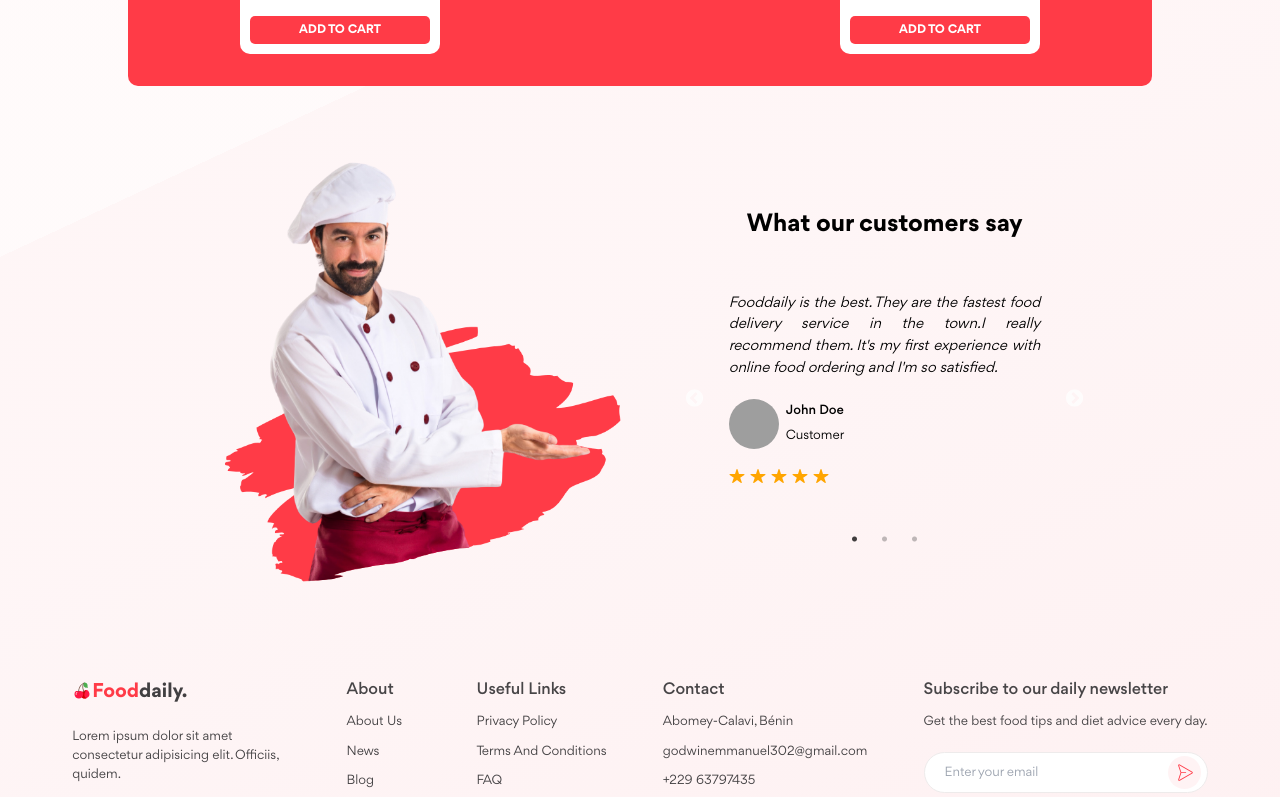
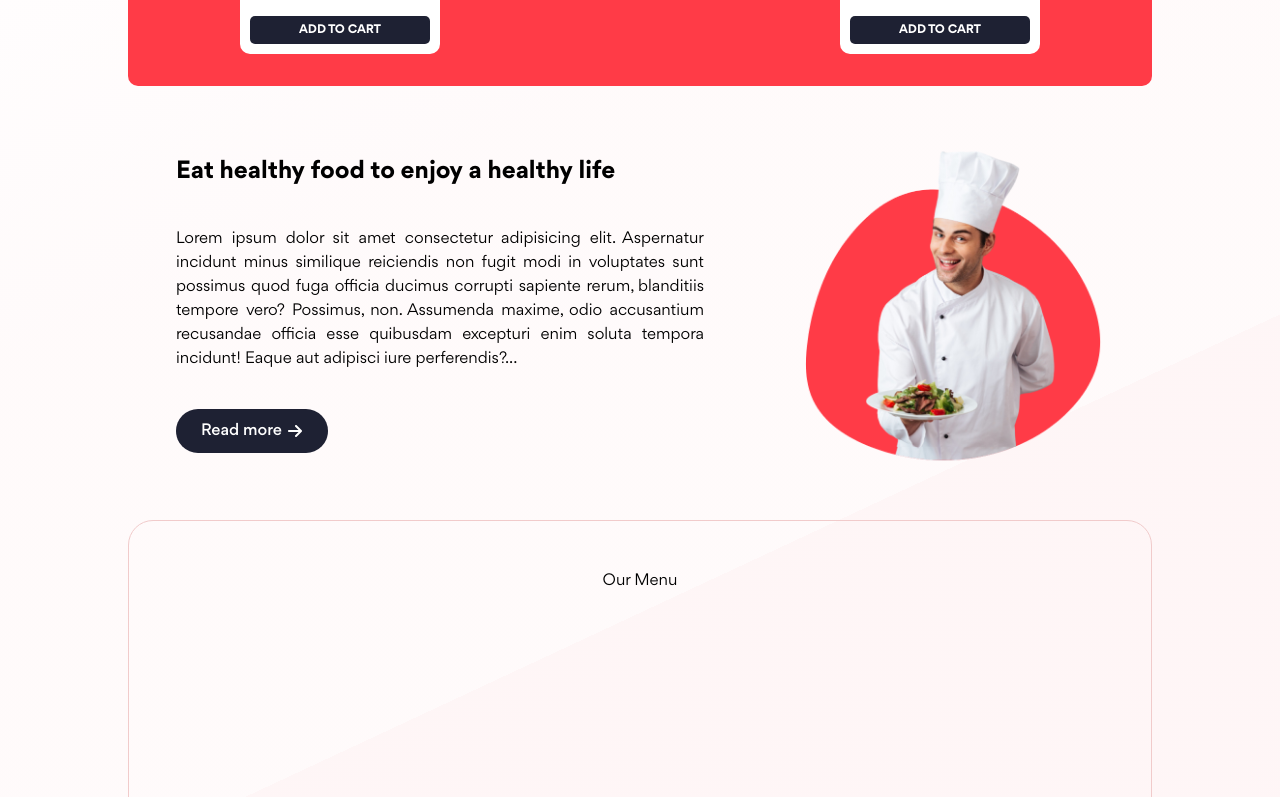
Before and after one commit to godwinmanu/Fooddaily, a Next.js app: page / in a window 1280 px wide. Shown: the part 1343-2140 px from the top of the page. Built offline with nearby package versions, Linux system fonts and the light colour scheme; grey boxes are pictures that could not be loaded.

Commit message:
Add member discount part

```diff
--- a/app/page.tsx
+++ b/app/page.tsx
@@ -1,8 +1,11 @@
+import MemberDiscount from "@/components/MemberDiscount";
 import "./home.scss";
 import Jumbotron from "@/components/Jumbotron";
 import ServiceQualification from "@/components/ServiceQualification";
 import Testimonies from "@/components/Testimonies";
 import TopFoods from "@/components/TopFoods";
+import BlogArticle from "@/components/BlogArticle";
+import FoodMenu from "@/components/FoodMenu";
 
 export default function Home() {
   return (
@@ -10,7 +13,10 @@ export default function Home() {
       <Jumbotron />
       <ServiceQualification />
       <TopFoods />
+      <BlogArticle />
+      <FoodMenu />
       <Testimonies />
+      <MemberDiscount />
     </main>
   );
 }
--- /dev/null
+++ b/components/BlogArticle/index.scss
@@ -0,0 +1,31 @@
+@import "../../styles/common.scss";
+
+.blog-article {
+  padding: 3rem;
+  display: flex;
+  gap: 100px;
+
+  .article-text {
+    display: flex;
+    flex-direction: column;
+    justify-content: space-around;
+
+    h1 {
+      font-size: 1.5rem;
+      font-weight: 700;
+    }
+
+    p {
+      text-align: justify;
+    }
+
+    button {
+      @include buttonStyle(10px, 25px, 50px);
+      display: flex;
+      align-items: center;
+      gap: 5px;
+      width: fit-content;
+      background-color: $blueNight;
+    }
+  }
+}
--- /dev/null
+++ b/components/BlogArticle/index.tsx
@@ -0,0 +1,35 @@
+"use client";
+
+import Image from "next/image";
+import "./index.scss";
+import articlePicture from "@/public/img/illustration1.png";
+import { FaArrowRight } from "react-icons/fa6";
+
+const BlogArticle = () => {
+  return (
+    <div className="blog-article">
+      <div className="article-text">
+        <h1>Eat healthy food to enjoy a healthy life</h1>
+        <p>
+          Lorem ipsum dolor sit amet consectetur adipisicing elit. Aspernatur
+          incidunt minus similique reiciendis non fugit modi in voluptates sunt
+          possimus quod fuga officia ducimus corrupti sapiente rerum, blanditiis
+          tempore vero? Possimus, non. Assumenda maxime, odio accusantium
+          recusandae officia esse quibusdam excepturi enim soluta tempora
+          incidunt! Eaque aut adipisci iure perferendis?...
+        </p>
+        <button>
+          Read more <FaArrowRight />{" "}
+        </button>
+      </div>
+      <Image
+        src={articlePicture}
+        alt="Blog article picture"
+        width={300}
+        height={300}
+      />
+    </div>
+  );
+};
+
+export default BlogArticle;
--- /dev/null
+++ b/components/FoodMenu/index.scss
@@ -0,0 +1,19 @@
+@import "../../styles/common.scss";
+
+.food-menu {
+  padding: 3rem;
+  display: flex;
+  justify-content: space-around;
+  border-radius: 25px;
+  width: 100%;
+  height: 400px;
+  border: 1px solid rgb(241, 203, 203);
+
+  .food-card {
+    background-color: white;
+    border-radius: 7px;
+
+    img {
+    }
+  }
+}
--- /dev/null
+++ b/components/FoodMenu/index.tsx
@@ -0,0 +1,31 @@
+"use client";
+
+import Image from "next/image";
+import "./index.scss";
+import { formatFoodName } from "@/utils/helpers";
+import { menu } from "@/data/data.json";
+
+const FoodMenu = () => {
+  return (
+    <div className="food-menu">
+      {/* {menu.Burger.map((food: any, index) => {
+        return (
+          <div key={index} className="food-card">
+            <Image
+              src={food.picture}
+              alt={food.name}
+              width={100}
+              height={100}
+            />
+            <p className="food-name">
+              <span>{formatFoodName(food.name)}</span>
+            </p>
+          </div>
+        );
+      })} */}
+      Our Menu
+    </div>
+  );
+};
+
+export default FoodMenu;
--- a/components/Jumbotron/index.scss
+++ b/components/Jumbotron/index.scss
@@ -29,7 +29,7 @@
     }
 
     h1 {
-      color: #1e2133;
+      color: $blueNight;
       font-size: 3rem;
       font-weight: bold;
       line-height: 4rem;
@@ -41,7 +41,7 @@
 
     p {
       padding: 1rem 0rem;
-      color: #1e2133;
+      color: $blueNight;
     }
 
     .call-to-actions {
@@ -80,11 +80,11 @@
       }
 
       .tracking-btn {
-        background-color: #1e2133;
+        background-color: $blueNight;
 
         &::before {
           content: "";
-          background-color: #1e2133;
+          background-color: $blueNight;
           position: absolute;
           top: 0;
           bottom: 0;
@@ -96,7 +96,7 @@
 
         &::after {
           content: "";
-          background-color: #1e2133;
+          background-color: $blueNight;
           position: absolute;
           top: 0;
           bottom: 0;
--- /dev/null
+++ b/components/MemberDiscount/index.scss
@@ -0,0 +1,35 @@
+@import "../../styles/common.scss";
+
+.member-discount {
+  margin: 2rem 0;
+  height: 250px;
+  position: relative;
+  overflow: hidden;
+  border-radius: 20px;
+
+  img {
+    object-fit: cover;
+    filter: brightness(70%);
+  }
+
+  div {
+    position: absolute;
+    width: 100%;
+    height: 100%;
+    display: flex;
+    flex-direction: column;
+    align-items: center;
+    justify-content: space-around;
+
+    p {
+      color: white;
+      font-size: 2rem;
+      font-weight: 700;
+      text-align: center;
+    }
+
+    button {
+      @include buttonStyle(7px, 50px, 20px);
+    }
+  }
+}
--- /dev/null
+++ b/components/MemberDiscount/index.tsx
@@ -0,0 +1,28 @@
+"use client";
+
+import Image from "next/image";
+import "./index.scss";
+import imageKitLoader from "@/utils/imageLoader";
+
+const MemberDiscount = () => {
+  return (
+    <div className="member-discount">
+      <Image
+        fill={true}
+        loader={imageKitLoader}
+        src="meat-dish-as-discount-image.jpg"
+        alt="meat-dish-as-discount-image"
+      />
+      <div>
+        <p>
+          Join our community and get
+          <br />
+          Up to 30% off.
+        </p>
+        <button>Join now</button>
+      </div>
+    </div>
+  );
+};
+
+export default MemberDiscount;
--- a/components/TopFoods/index.scss
+++ b/components/TopFoods/index.scss
@@ -76,6 +76,7 @@
         width: 100%;
         font-size: 0.75rem;
         font-weight: 700;
+        background-color: $blueNight;
       }
     }
   }
--- a/routes/index.ts
+++ b/routes/index.ts
@@ -8,8 +8,8 @@ export const menuLinks = [
     path: "/menu",
   },
   {
-    name: "Services",
-    path: "/services",
+    name: "Blog",
+    path: "/blog",
   },
   {
     name: "About",
--- a/styles/common.scss
+++ b/styles/common.scss
@@ -1,4 +1,5 @@
 $mainColor: #ff3b47;
+$blueNight: #1e2133;
 
 @mixin x-gutter {
   padding: 0% 10%;
```
